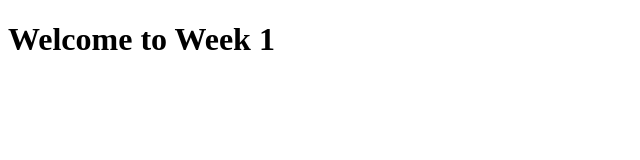
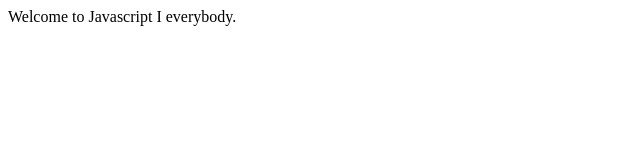
Before and after one commit to kbmae/2019_OK_Coders, a plain HTML site: page index.html in a window 1280 px wide. Shown: the whole page, without its empty margins (0-640 px from the left). Drawn offline with Linux system fonts and the light colour scheme.

Commit message:
Added JS Script

```diff
--- a/index.html
+++ b/index.html
@@ -7,7 +7,10 @@
     <title>Okcoders 2019</title>
 </head>
 <body>
-    <h1>Welcome to Week 1</h1>
+    <script>
+        /*Command interface to JS only*/
+        document.write("Welcome to Javascript I everybody.");
+        </script>
 </body>
 <!--Git = Version Control System
 Put Project in Git
```
